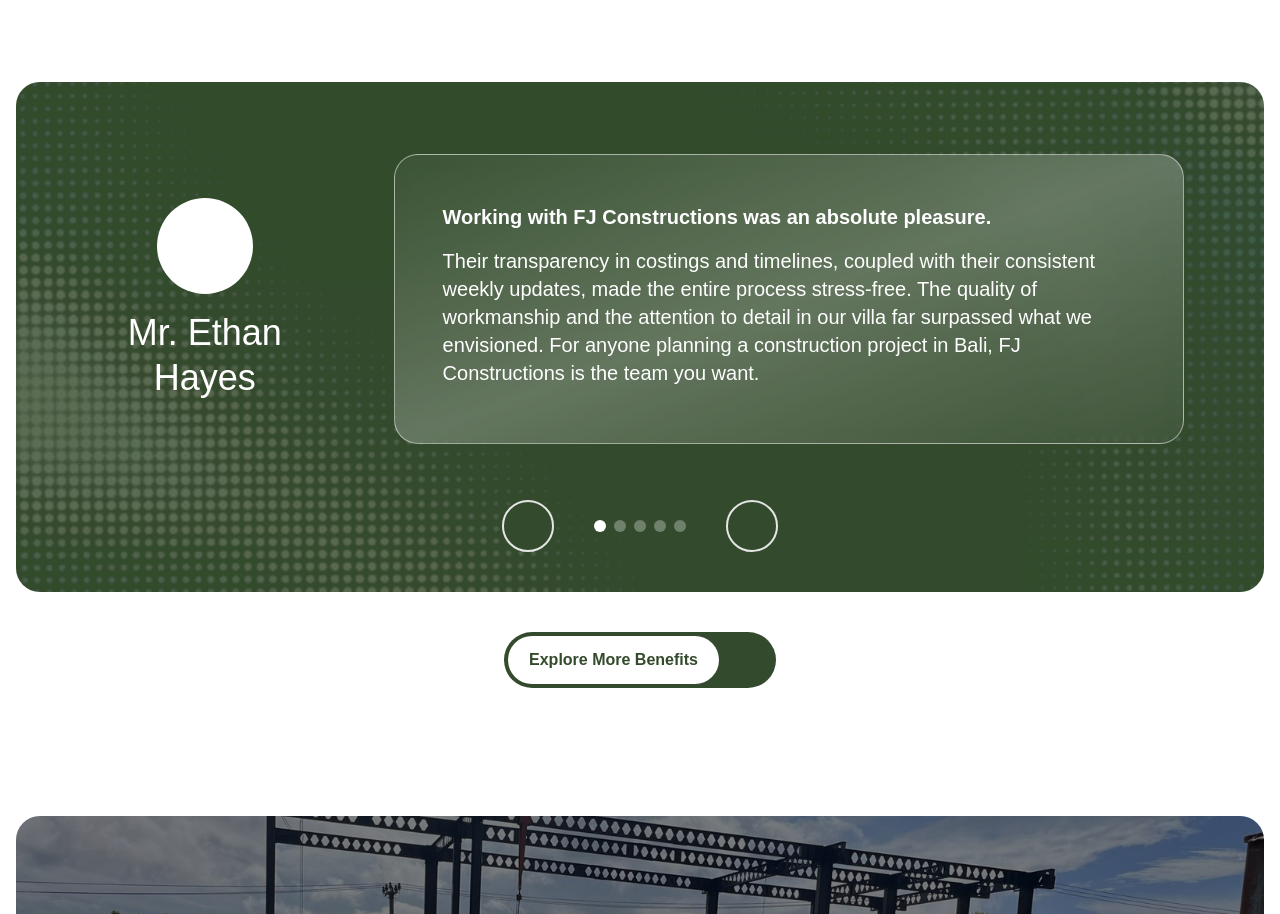
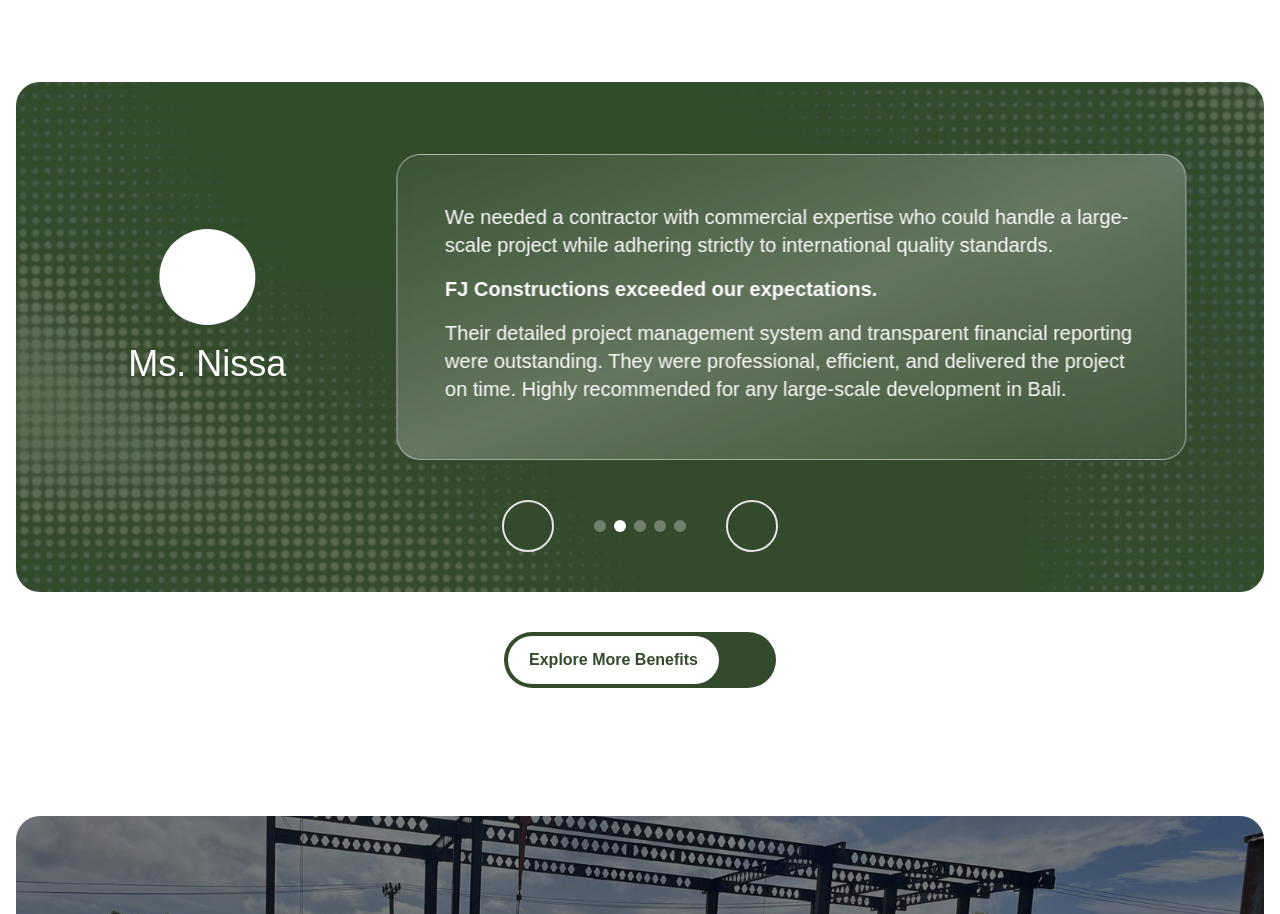
Before and after one commit to jessicaryan19/fj-construction, a Next.js app: page / in a window 1280 px wide. Shown: the part 5050-5964 px from the top of the page. Built offline with nearby package versions, Linux system fonts and the light colour scheme; some icons are missing; a web font is replaced by a local one.

Commit message:
feat: add autoplay on testimonials

```diff
--- a/src/components/sections/home/testimonials-section.tsx
+++ b/src/components/sections/home/testimonials-section.tsx
@@ -10,6 +10,7 @@
 import RichTextRenderer from "@/components/ui/rich-text";
 import VerticalFadeIn from "@/components/animations/vertical-fade-in";
 import { motion } from "motion/react";
+import Autoplay from "embla-carousel-autoplay";
 
 export default function TestimonialsSection() {
     const [api, setApi] = useState<CarouselApi>()
@@ -45,7 +46,18 @@
                     </div>
 
                     <div className="flex flex-col pt-4 md:pt-8 gap-2 md:gap-0">
-                        <Carousel setApi={setApi} opts={{ loop: true, duration: 45 }}>
+                        <Carousel
+                            setApi={setApi}
+                            opts={{
+                                loop: true,
+                                duration: 45
+                            }}
+                            plugins={[
+                                Autoplay({
+                                    delay: 5000,
+                                    stopOnInteraction: true,
+                                }),
+                            ]}>
                             <CarouselContent>
                                 {testimonialsData.map((testimonial, idx) => (
                                     <CarouselItem key={testimonial.name} className="flex gap-20 px-10 md:px-20 py-5 md:py-10 items-start">
```
